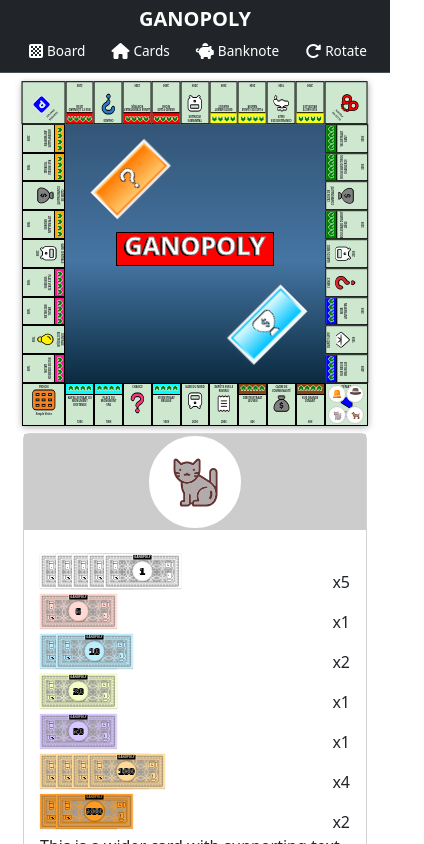
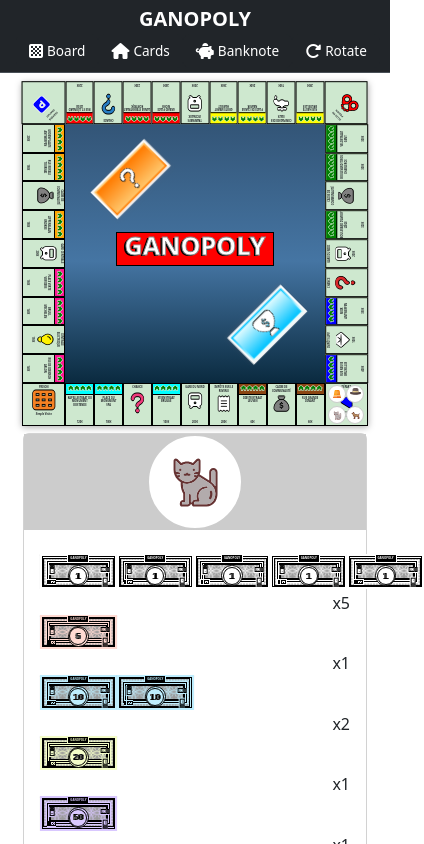
Before and after one commit to alexisdegraeve/ganopoly, an Angular app in the folder ganopoly/: page /game in a window 390 px wide. Both pictures are taken after a click on the button "Play!". Shown: the top 844 px of the page, 424 px wide, since content can reach past the window. Built offline with nearby package versions, Linux system fonts and the light colour scheme.

Commit message:
use zoom

```diff
--- a/ganopoly/src/app/banknote/banknote.component.scss
+++ b/ganopoly/src/app/banknote/banknote.component.scss
@@ -17,10 +17,11 @@
         }
 
         .banknote-container {
-    transform: scale(0.50);
+            zoom: 0.5;
+            /*    transform: scale(0.50);
     transform-origin: 0 top;
     height: 10rem;
-    width: 20rem;
+    width: 20rem; */
         }
 
         .banknote {
@@ -186,9 +187,6 @@
 
         @media only screen and (max-width: 768px) {
             .banknote-container {
-        transform: scale(0.24);
-        transform-origin: 0 top;
-        height: 5rem;
-        width: 10rem;
+                zoom: 0.24;
             }
         }
--- a/ganopoly/src/app/human-player/human-player.component.html
+++ b/ganopoly/src/app/human-player/human-player.component.html
@@ -6,7 +6,7 @@
     </div>
     <div class="card-body d-flex flex-column">
         <h5 class="card-title">Player Human</h5>
-        <input class="form-control" type="text" id="playerName" placeholder="Name" [(ngModel)]="name">
+        <input class="form-control" type="text" id="playerName" placeholder="Name" [(ngModel)]="name" (keydown.enter)="go()">
         <button type="button" class="btn btn-primary ms-auto mt-2" (click)="go()">Play!</button>
     </div>
 </div>
--- a/ganopoly/src/app/info-player/info-player.component.scss
+++ b/ganopoly/src/app/info-player/info-player.component.scss
@@ -12,10 +12,11 @@
 }
 
 .billet-small {
-    transform: scale(0.5);
-    transform-origin: 0 top;
-    height: 1rem;
-    width: 1rem;
+    zoom: 0.5;
+    // transform: scale(0.5);
+    // transform-origin: 0 top;
+    // height: 1rem;
+    // width: 1rem;
 }
 
 @media only screen and (max-width: 768px) {
```
Lines whose indentation alone changed are shown as unchanged.
